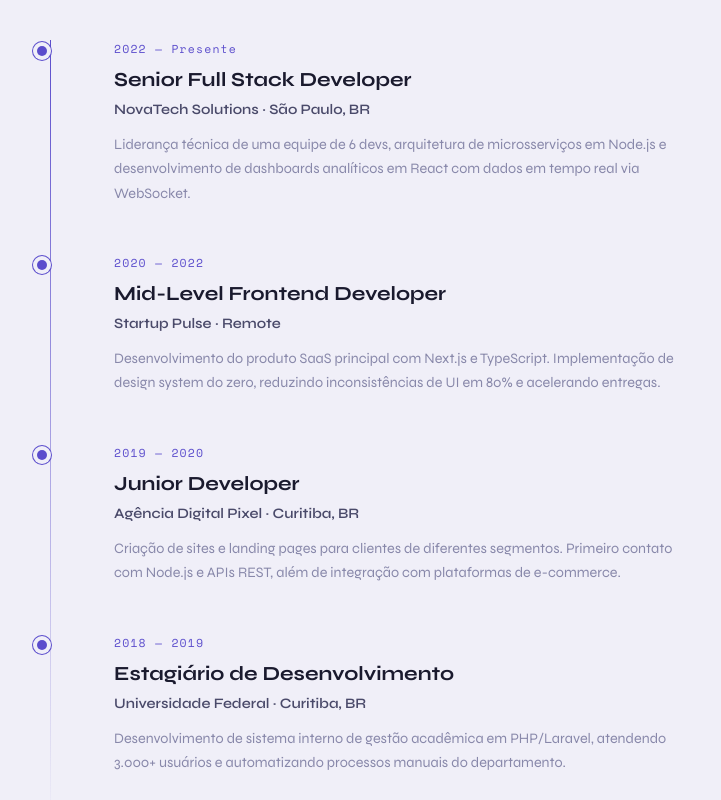
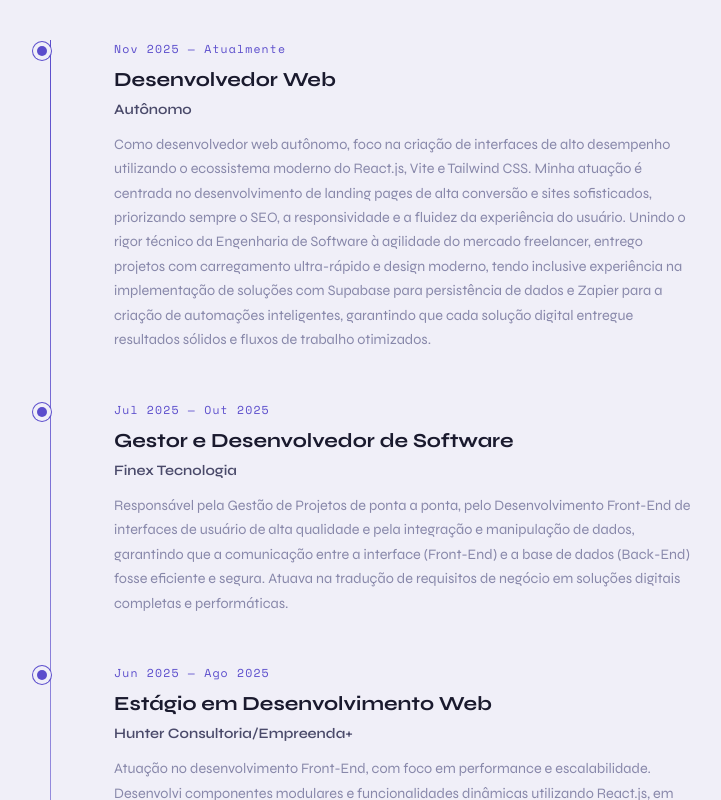
Before and after one commit to Brenotcs/BrenoDevPortfolio, a React (Vite) app in the folder front/: page / in a window 1280 px wide. Shown: the part 1780-2580 px from the top of the page, without its empty margins (54-775 px from the left). Built offline with nearby package versions, Linux system fonts and the light colour scheme.

Commit message:
atualização de foto e experiencias profissionais

```diff
--- a/front/src/components/Experience.tsx
+++ b/front/src/components/Experience.tsx
@@ -1,28 +1,46 @@
 export default function Experience() {
     const experiences = [
         {
-            period: '2022 — Presente',
-            role: 'Senior Full Stack Developer',
-            company: 'NovaTech Solutions · São Paulo, BR',
-            desc: 'Liderança técnica de uma equipe de 6 devs, arquitetura de microsserviços em Node.js e desenvolvimento de dashboards analíticos em React com dados em tempo real via WebSocket.'
+            period: 'Nov 2025 — Atualmente',
+            role: 'Desenvolvedor Web',
+            company: 'Autônomo',
+            desc: 'Como desenvolvedor web autônomo, foco na criação de interfaces de alto desempenho utilizando o ecossistema moderno do React.js, Vite e Tailwind CSS. Minha atuação é centrada no desenvolvimento de landing pages de alta conversão e sites sofisticados, priorizando sempre o SEO, a responsividade e a fluidez da experiência do usuário. Unindo o rigor técnico da Engenharia de Software à agilidade do mercado freelancer, entrego projetos com carregamento ultra-rápido e design moderno, tendo inclusive experiência na implementação de soluções com Supabase para persistência de dados e Zapier para a criação de automações inteligentes, garantindo que cada solução digital entregue resultados sólidos e fluxos de trabalho otimizados.'
         },
         {
-            period: '2020 — 2022',
-            role: 'Mid-Level Frontend Developer',
-            company: 'Startup Pulse · Remote',
-            desc: 'Desenvolvimento do produto SaaS principal com Next.js e TypeScript. Implementação de design system do zero, reduzindo inconsistências de UI em 80% e acelerando entregas.'
+            period: 'Jul 2025 — Out 2025',
+            role: 'Gestor e Desenvolvedor de Software',
+            company: 'Finex Tecnologia',
+            desc: 'Responsável pela Gestão de Projetos de ponta a ponta, pelo Desenvolvimento Front-End de interfaces de usuário de alta qualidade e pela integração e manipulação de dados, garantindo que a comunicação entre a interface (Front-End) e a base de dados (Back-End) fosse eficiente e segura. Atuava na tradução de requisitos de negócio em soluções digitais completas e performáticas.'
         },
         {
-            period: '2019 — 2020',
-            role: 'Junior Developer',
-            company: 'Agência Digital Pixel · Curitiba, BR',
-            desc: 'Criação de sites e landing pages para clientes de diferentes segmentos. Primeiro contato com Node.js e APIs REST, além de integração com plataformas de e-commerce.'
+            period: 'Jun 2025 — Ago 2025',
+            role: 'Estágio em Desenvolvimento Web',
+            company: 'Hunter Consultoria/Empreenda+',
+            desc: 'Atuação no desenvolvimento Front-End, com foco em performance e escalabilidade. Desenvolvi componentes modulares e funcionalidades dinâmicas utilizando React.js, em conjunto com Tailwind, etc. (30h Semanais)'
         },
         {
-            period: '2018 — 2019',
-            role: 'Estagiário de Desenvolvimento',
-            company: 'Universidade Federal · Curitiba, BR',
-            desc: 'Desenvolvimento de sistema interno de gestão acadêmica em PHP/Laravel, atendendo 3.000+ usuários e automatizando processos manuais do departamento.'
+            period: 'Jun 2024 — Jun 2025',
+            role: 'Desenvolvedor Node-Red',
+            company: 'Autônomo',
+            desc: 'Gestão de Projetos e Desenvolvimento Front-End (HTML, CSS, JavaScript e frameworks), garantindo a entrega de interfaces de usuário de alta performance. Experiência técnica em arquitetura de dados (MySQL) e em Automação de Sistemas Empresariais utilizando Node-RED para otimizar processos e impulsionar a eficiência operacional.'
+        },
+        {
+            period: 'Fev 2022 — Fev 2024',
+            role: 'Estágio de Controle de Automação',
+            company: 'SENAI Cimatec',
+            desc: 'Profissional Full Stack de Automação com experiência em Gestão de Projetos e proficiência em Desenvolvimento Front-End (HTML, CSS, JavaScript) para interfaces de alta performance. Minha expertise técnica abrange a Automação Industrial, com programação de CLP (Ladder), e a arquitetura de sistemas IoT/IIoT via Node.js e Node-RED. Possuo experiencia em Docker para padronização e deploy de ambientes, e sólida atuação em bases de dados (MySQL/InfluxDB) e visualização de dados operacionais com Grafana, conectando o controle da máquina à inteligência de gestão. (30h Semanais)'
+        },
+        {
+            period: 'Jan 2022 — Abr 2022',
+            role: 'Desenvolvedor Web Júnior - PIBIC',
+            company: 'Universidade Católica do Salvador (UCSAL)',
+            desc: 'Atuação como Desenvolvedor Web (Bolsista PIBIC), focado na pesquisa aplicada e no desenvolvimento de soluções digitais. Fui responsável por todo o Front-End de projetos de pesquisa, utilizando HTML e CSS para criar interfaces funcionais e informativas. Gerenciei o backend utilizando a arquitetura serverless do Firebase (autenticação e banco de dados em tempo real) e realizei o deploy contínuo das aplicações na plataforma Heroku. Esta experiência combinou o rigor da pesquisa científica com a prática do desenvolvimento web moderno.'
+        },
+        {
+            period: '2017 (53h)',
+            role: 'Programa Miniempresa SEBRAE',
+            company: 'Junior Achievement/BA',
+            desc: 'Minha trajetória profissional foi impulsionada pela participação no programa Miniempresa do SEBRAE aos 17 anos. Essa experiência foi o meu primeiro contato com a gestão de negócios, onde atuei desde a concepção de um produto inovador até a sua comercialização. Vivenciar o ciclo completo de uma organização — do relacionamento com parceiros ao atendimento direto ao cliente — consolidou minha base em visão estratégica e tomada de decisão.'
         }
     ];
 
```
Also changed, not shown: front/src/assets/projetos/chozzen.png.
